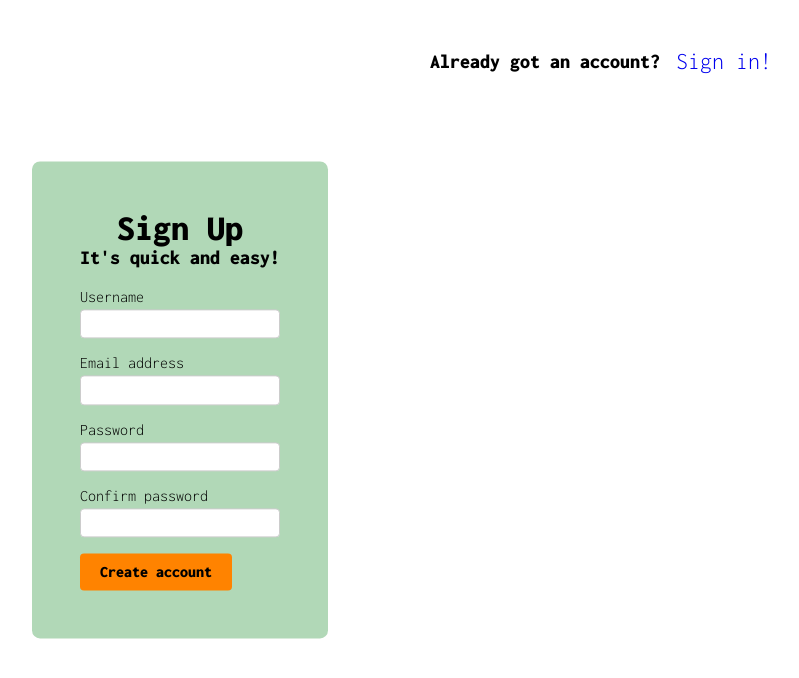
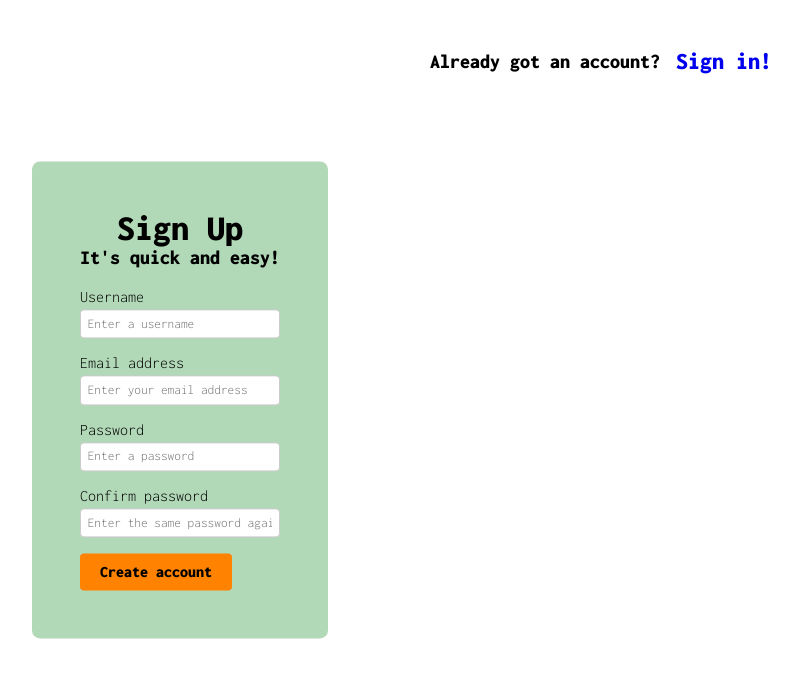
Before and after one commit to agustin2023dv/stateless, a React (Create React App) app in the folder client/: page /sign-up in a window 1280 px wide. Shown: the top 678 px of the page, without its empty margins (460-1259 px from the left). Built offline with nearby package versions, Linux system fonts and the light colour scheme; a web font is replaced by a local one.

Commit message:
add: Basic implementation of firebase auth for sign up

```diff
--- a/client/package.json
+++ b/client/package.json
@@ -6,6 +6,7 @@
     "@testing-library/jest-dom": "^5.17.0",
     "@testing-library/react": "^13.4.0",
     "@testing-library/user-event": "^13.5.0",
+    "firebase": "^10.7.1",
     "react": "^18.2.0",
     "react-dom": "^18.2.0",
     "react-router-dom": "^5.2.0",
--- a/client/src/assets/styles/Styles.css
+++ b/client/src/assets/styles/Styles.css
@@ -141,9 +141,10 @@ input[type="submit"] {
   }
 
   #got-account h4 {
-    margin-right: 1rem; /* Add some spacing between text and link */
+    margin-right: 1rem;
   }
   #got-account a {
     text-decoration: none;
     font-size: 1.5em;
+    font-weight: 700;
   }
--- /dev/null
+++ b/client/src/firebase.js
@@ -0,0 +1,20 @@
+// Import the functions you need from the SDKs you need
+import { initializeApp } from "firebase/app";
+import {getAuth} from "firebase/auth";
+// TODO: Add SDKs for Firebase products that you want to use
+// https://firebase.google.com/docs/web/setup#available-libraries
+
+// Your web app's Firebase configuration
+const firebaseConfig = {
+  apiKey: "AIzaSyDjLJidg5gErXrviJloYzfUZ_8_r1qS0LA",
+  authDomain: "stateless-5e843.firebaseapp.com",
+  projectId: "stateless-5e843",
+  storageBucket: "stateless-5e843.appspot.com",
+  messagingSenderId: "831049862396",
+  appId: "1:831049862396:web:32bb60d45cb440c9d49b79"
+};
+
+// Initialize Firebase
+const app = initializeApp(firebaseConfig);
+// Initialize Firebase Authentication and get a reference to the service
+export const auth = getAuth(app);
--- a/client/src/index.js
+++ b/client/src/index.js
@@ -1,7 +1,9 @@
 import React from 'react';
 import ReactDOM from 'react-dom/client';
+import App from './App';
 
-import App from './App';
+
+
 
 import reportWebVitals from './reportWebVitals';
 
--- a/client/src/pages/SignUp.js
+++ b/client/src/pages/SignUp.js
@@ -1,8 +1,33 @@
 import '../assets/styles/Styles.css';
 
-function SignUp(){
+import { auth } from '../firebase';
+import { createUserWithEmailAndPassword } from 'firebase/auth';
+import { useState } from 'react';
 
-return(
+function SignUp() {
+  const [email, setEmail] = useState('');
+  const [password, setPassword] = useState('');
+
+  const handleSignUp = async (e) => {
+    e.preventDefault();
+
+    const emailValue = email;
+    const passwordValue = password;
+
+    try {
+      // Create a user account in Firebase
+      await createUserWithEmailAndPassword(auth, emailValue, passwordValue);
+
+      // If registration is successful, you can perform actions here, such as redirecting the user to another page.
+      console.log('Registration successful');
+
+    } catch (error) {
+      // Handle registration errors
+      console.error('Error registering:', error.message);
+    }
+  };
+
+  return (
     <>
       <div id='header-signup'>
         <div id="got-account">
@@ -17,34 +42,55 @@ return(
           <h4>It's quick and easy!</h4>
         </div>
 
-
-            <form>
-                <div class="form-group">
-                    <label for="fusername">Username</label>
-                    <input type="text" id="fusername" name="fusername" />
+        <form onSubmit={handleSignUp}>
+          <div className="form-group">
+            <label htmlFor="fusername">Username</label>
+            <input
+              type="text"
+              id="fusername"
+              name="fusername"
+              placeholder='Enter a username'
+            />
           </div>
 
-                <div class="form-group">
-                    <label for="email">Email address</label>
-                    <input type="email" id="email" name="email" />
+          <div className="form-group">
+            <label htmlFor="email">Email address</label>
+            <input
+              type="email"
+              id="email"
+              name="email"
+              placeholder='Enter your email address'
+              value={email}
+              onChange={(e) => setEmail(e.target.value)}
+            />
           </div>
-                <div class="form-group">
-                    <label for="lpassword">Password</label>
-                    <input type="password" id="lpassword" name="lpassword" />
+
+          <div className="form-group">
+            <label htmlFor="lpassword">Password</label>
+            <input
+              type="password"
+              id="lpassword"
+              name="lpassword"
+              placeholder='Enter a password'
+              value={password}
+              onChange={(e) => setPassword(e.target.value)}
+            />
           </div>
-                <div class="form-group">
-                    <label for="lcpassword">Confirm password</label>
-                    <input type="password" id="lcpassword" name="lcpassword" />
+
+          <div className="form-group">
+            <label htmlFor="lcpassword">Confirm password</label>
+            <input
+              type="password"
+              id="lcpassword"
+              name="lcpassword"
+              placeholder='Enter the same password again'
+            />
           </div>
 
           <input type="submit" value="Create account" />
         </form>
-
       </div>
-
-
     </>
-
   );
 }
 
```
Also changed, not shown: 1 other file (tests, documents, lock files or other folders). Lines whose indentation alone changed are shown as unchanged.
